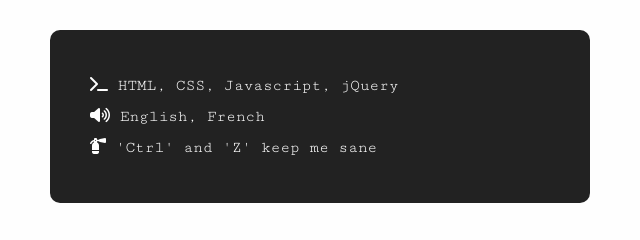
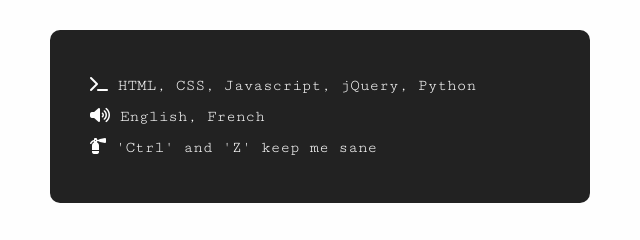
Before and after one commit to georgiabains/portfolio_old, a website: page index.html in a window 1280 px wide. Shown: the part 1258-1498 px from the top of the page, 50-690 px from the left. Drawn offline with nearby package versions, Linux system fonts and the light colour scheme.

Commit message:
coding langs update

```diff
--- a/index.html
+++ b/index.html
@@ -116,7 +116,7 @@
                 <p>I am a web designer & developer from England, based in Canada. I started teaching myself how to code in 2014, by playing around with customizing and building <a href="http://wonderfullythemes.tumblr.com" target="_blank">Tumblr themes <i class="fa fa-external-link"></i></a>. Since then, I've been steadily learning new features, and adjusting my coding habits to fit new design concepts.</p>
 
                 <ul>
-                    <li><i class="fa fa-terminal"></i> HTML, CSS, Javascript, jQuery</li>
+                    <li><i class="fa fa-terminal"></i> HTML, CSS, Javascript, jQuery, Python</li>
                     <li><i class="fa fa-volume-up"></i> English, French</li>
                     <li><i class="fa fa-fire-extinguisher"></i> 'Ctrl' and 'Z' keep me sane</li>
                 </ul>
```
